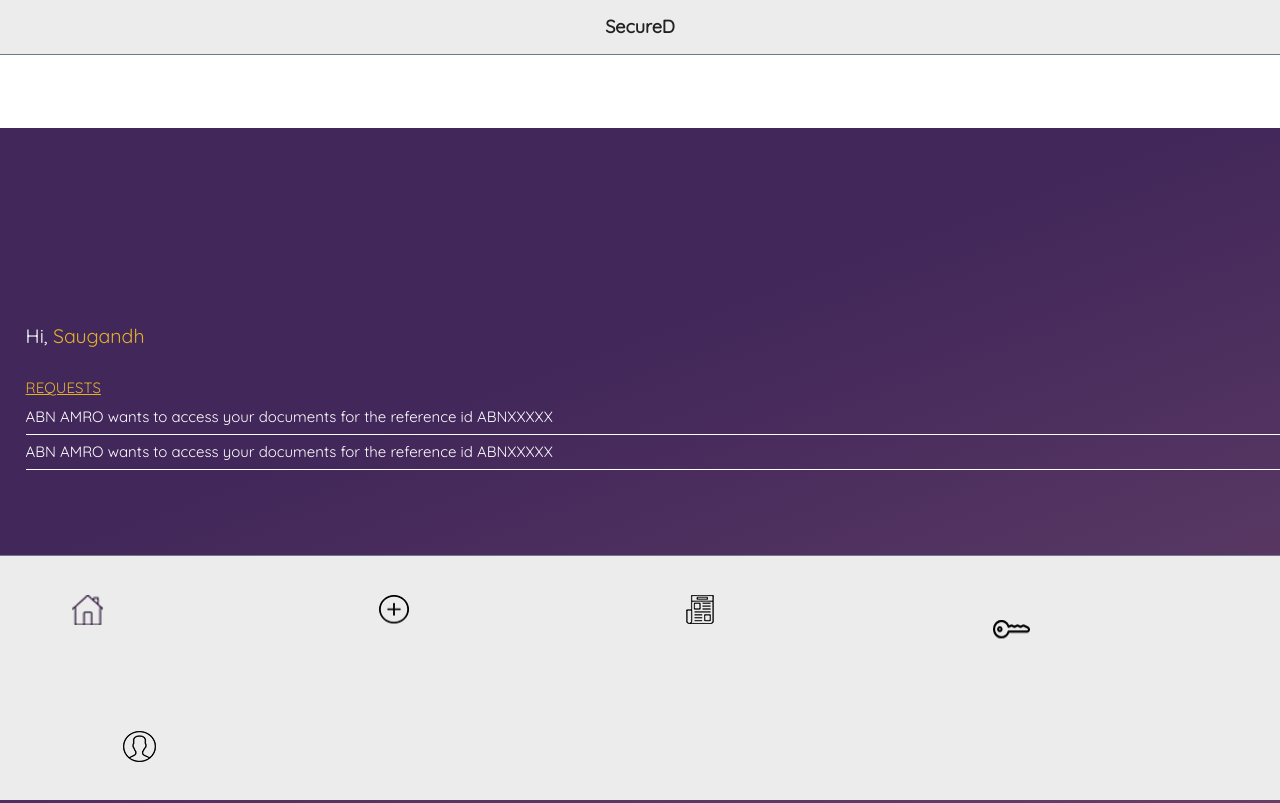
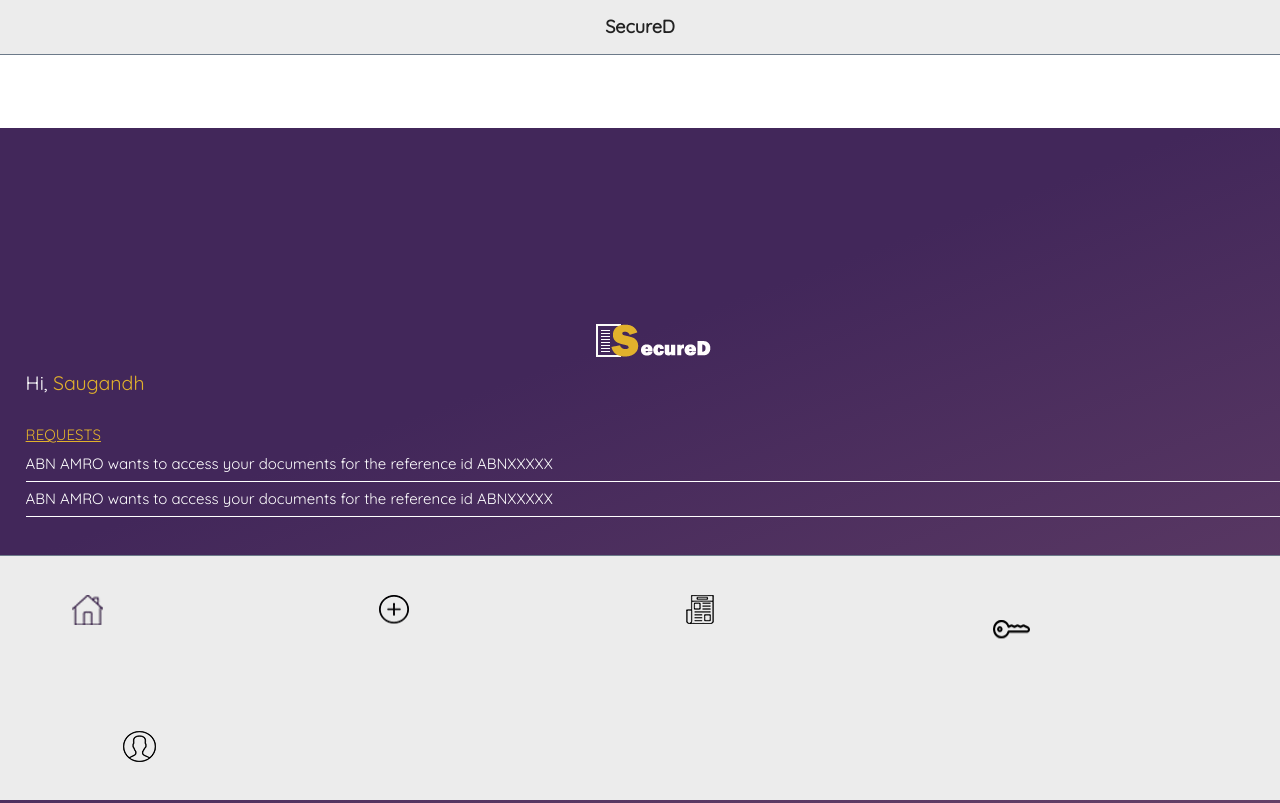
Before and after one commit to BeyondBankingDays/SecureDApp, a website: page index.html in a window 1280 px wide. Shown: the top 803 px of the page. Drawn offline with nearby package versions, Linux system fonts and the light colour scheme; some packages are replaced by stand-ins of ours.

Commit message:
logo added

```diff
--- a/pages/homepage/homepage.html
+++ b/pages/homepage/homepage.html
@@ -1,5 +1,8 @@
 
 <div class="animated fadeIn">
+    <div style="text-align:center">
+        <img src="logo.png"/>
+    </div>
   <div class="greeting">
     <p>Hi, <span class="active-text">Saugandh</span></p>
 </div>
```
Also changed, not shown: logo.png (added).
